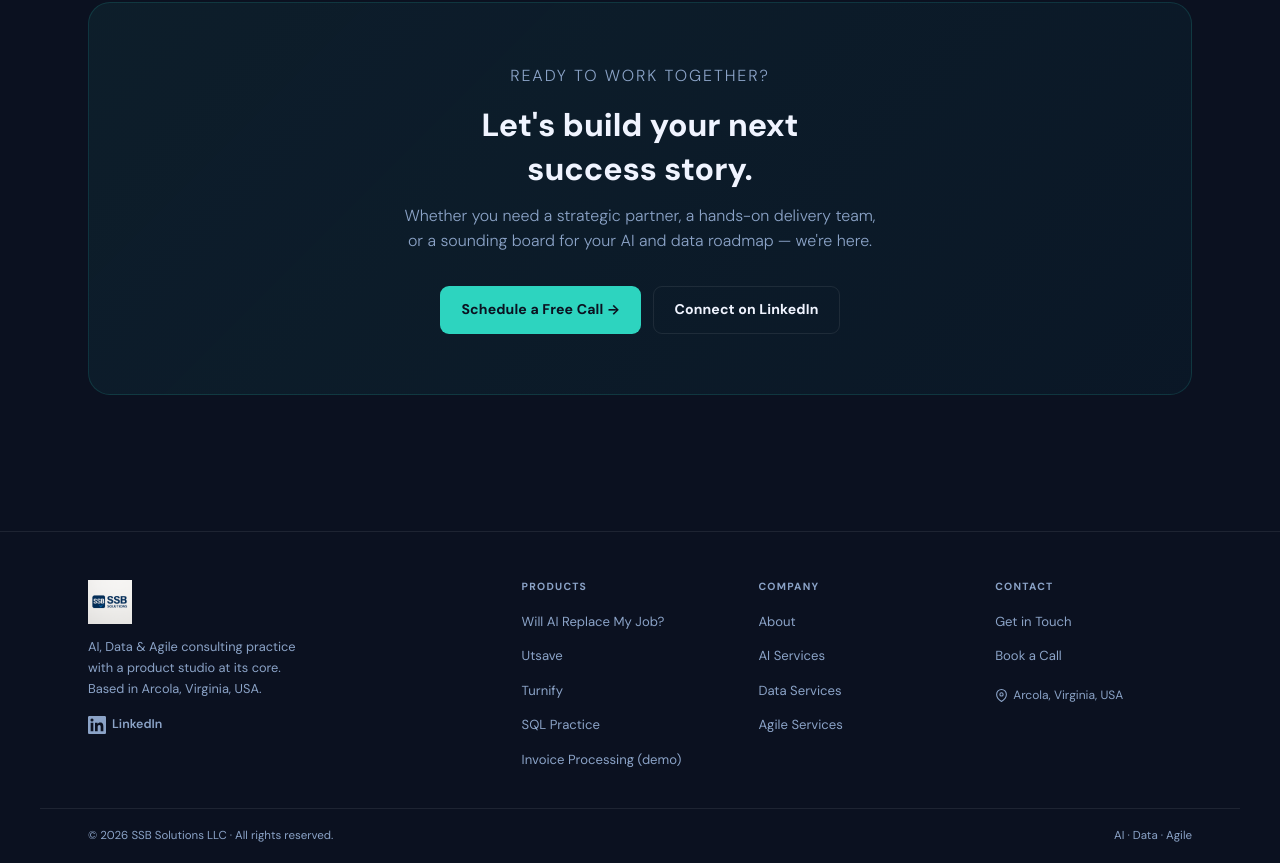
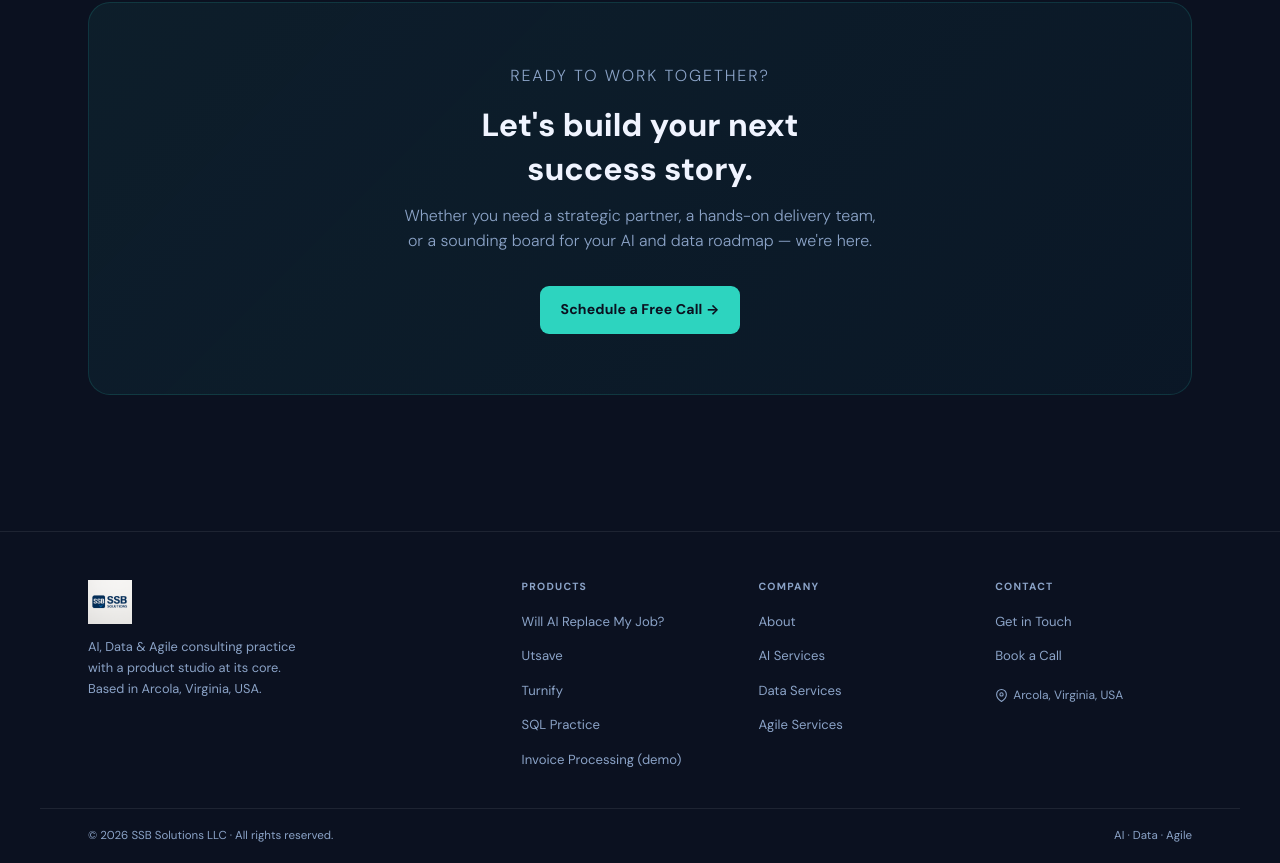
Before and after one commit to CSkarki/ssbs-website, a React (Create React App) app: page /about in a window 1280 px wide. Shown: the part 2574-3437 px from the top of the page. Built offline with nearby package versions, Linux system fonts and the light colour scheme.

Commit message:
re-designed

```diff
--- a/public/index.html
+++ b/public/index.html
@@ -46,9 +46,6 @@
       },
       "areaServed": "United States",
       "serviceType": ["AI Strategy Consulting", "Data Engineering", "Agile Transformation", "GenAI Implementation", "Custom Software Development"],
-      "sameAs": [
-        "https://www.linkedin.com/company/ssb-solutions-llc"
-      ],
       "hasOfferCatalog": {
         "@type": "OfferCatalog",
         "name": "Consulting Services",
--- a/src/components/About.tsx
+++ b/src/components/About.tsx
@@ -201,14 +201,6 @@
             </p>
             <div className="about-cta-btns">
               <Link to="/contact" className="btn btn-primary">Schedule a Free Call →</Link>
-              <a
-                href="https://www.linkedin.com/company/ssb-solutions-llc"
-                target="_blank"
-                rel="noreferrer"
-                className="btn btn-outline"
-              >
-                Connect on LinkedIn
-              </a>
             </div>
           </motion.div>
         </div>
--- a/src/components/Footer.css
+++ b/src/components/Footer.css
@@ -28,22 +28,7 @@
   color: var(--muted, #8ba3c7);
   line-height: 1.65;
   max-width: 220px;
-  margin-bottom: 16px;
-}
-
-.footer-linkedin {
-  display: inline-flex;
-  align-items: center;
-  gap: 6px;
-  font-size: 0.78rem;
-  font-weight: 600;
-  color: var(--muted, #8ba3c7);
-  text-decoration: none;
-  transition: color 0.18s ease;
-}
-
-.footer-linkedin:hover {
-  color: var(--text, #f0f4ff);
+  margin-bottom: 0;
 }
 
 /* Column headers */
--- a/src/components/Footer.tsx
+++ b/src/components/Footer.tsx
@@ -12,18 +12,6 @@
             AI, Data &amp; Agile consulting practice with a product studio at its core. Based in
             Arcola, Virginia, USA.
           </p>
-          <a
-            href="https://www.linkedin.com/company/ssb-solutions-llc"
-            target="_blank"
-            rel="noreferrer"
-            className="footer-linkedin"
-            aria-label="SSB Solutions LinkedIn"
-          >
-            <svg width="18" height="18" viewBox="0 0 24 24" fill="currentColor" aria-hidden="true">
-              <path d="M20.447 20.452h-3.554v-5.569c0-1.328-.027-3.037-1.852-3.037-1.853 0-2.136 1.445-2.136 2.939v5.667H9.351V9h3.414v1.561h.046c.477-.9 1.637-1.85 3.37-1.85 3.601 0 4.267 2.37 4.267 5.455v6.286zM5.337 7.433a2.062 2.062 0 01-2.063-2.065 2.064 2.064 0 112.063 2.065zm1.782 13.019H3.555V9h3.564v11.452zM22.225 0H1.771C.792 0 0 .774 0 1.729v20.542C0 23.227.792 24 1.771 24h20.451C23.2 24 24 23.227 24 22.271V1.729C24 .774 23.2 0 22.222 0h.003z" />
-            </svg>
-            LinkedIn
-          </a>
         </div>
 
         <div className="footer-col">
```
